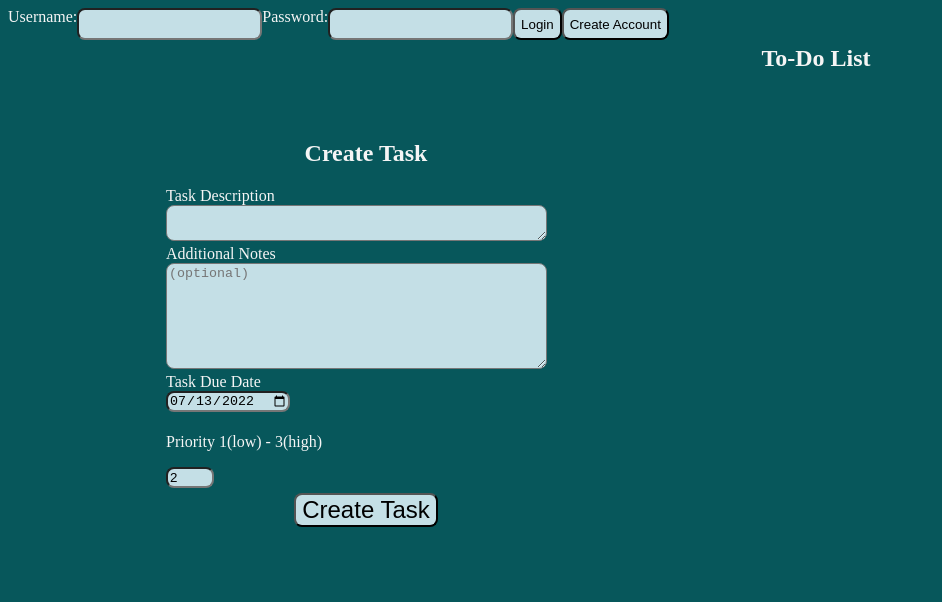
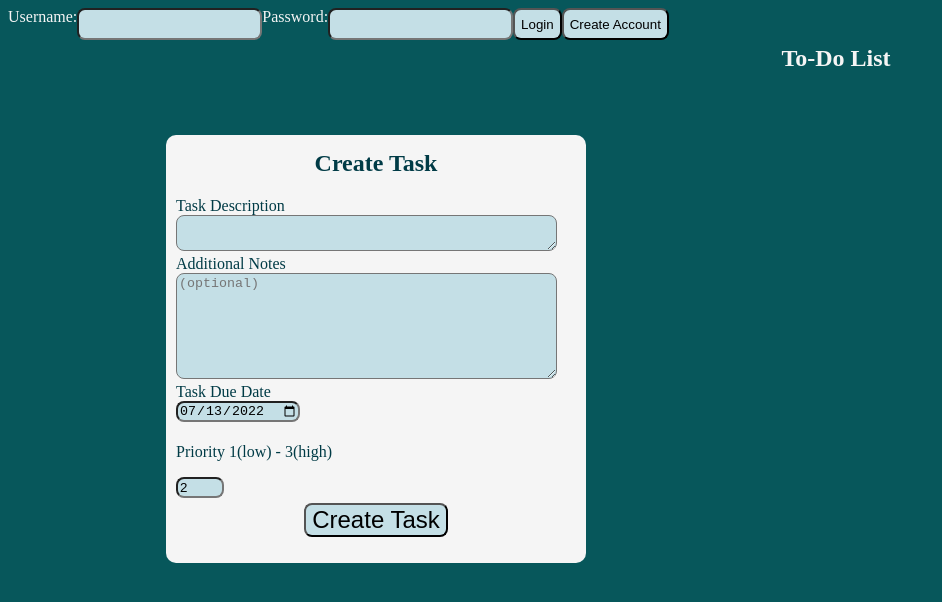
Before and after one commit to guzmaneandrew/to_do_app, a website: page public_html/index.html in a window 1280 px wide. Shown: the whole page, without its empty margins (0-942 px from the left). Drawn offline with nearby package versions, Linux system fonts and the light colour scheme; no server answers.

Commit message:
Add more styling

```diff
--- a/public_html/style.css
+++ b/public_html/style.css
@@ -35,9 +35,13 @@ button, input, textarea {
 }
 
 #create-task {
+    background-color: whitesmoke;
+    color: #003B46;
+    border-radius: 10px;
     width: 400px;
     height: fit-content;
     margin-top: 10%;
+    padding: 10px;
 }
 
 #create-task input {
@@ -68,6 +72,8 @@ button, input, textarea {
 }
 
 #list-tasks li {
+    min-width: 500px;
+    word-wrap: break-word;
     background-color: #003B46;
     list-style: none;
     border: 1px solid black;
```
